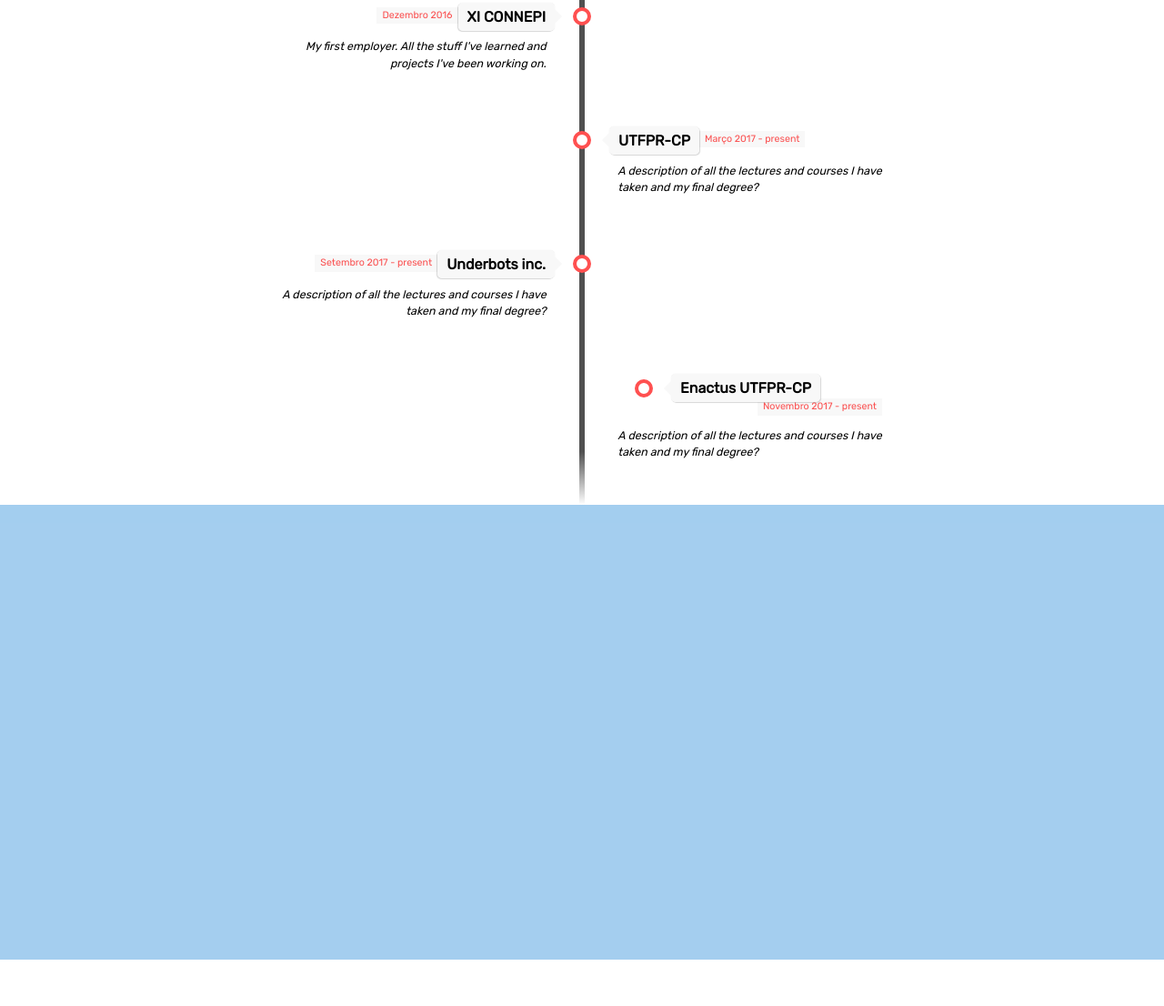
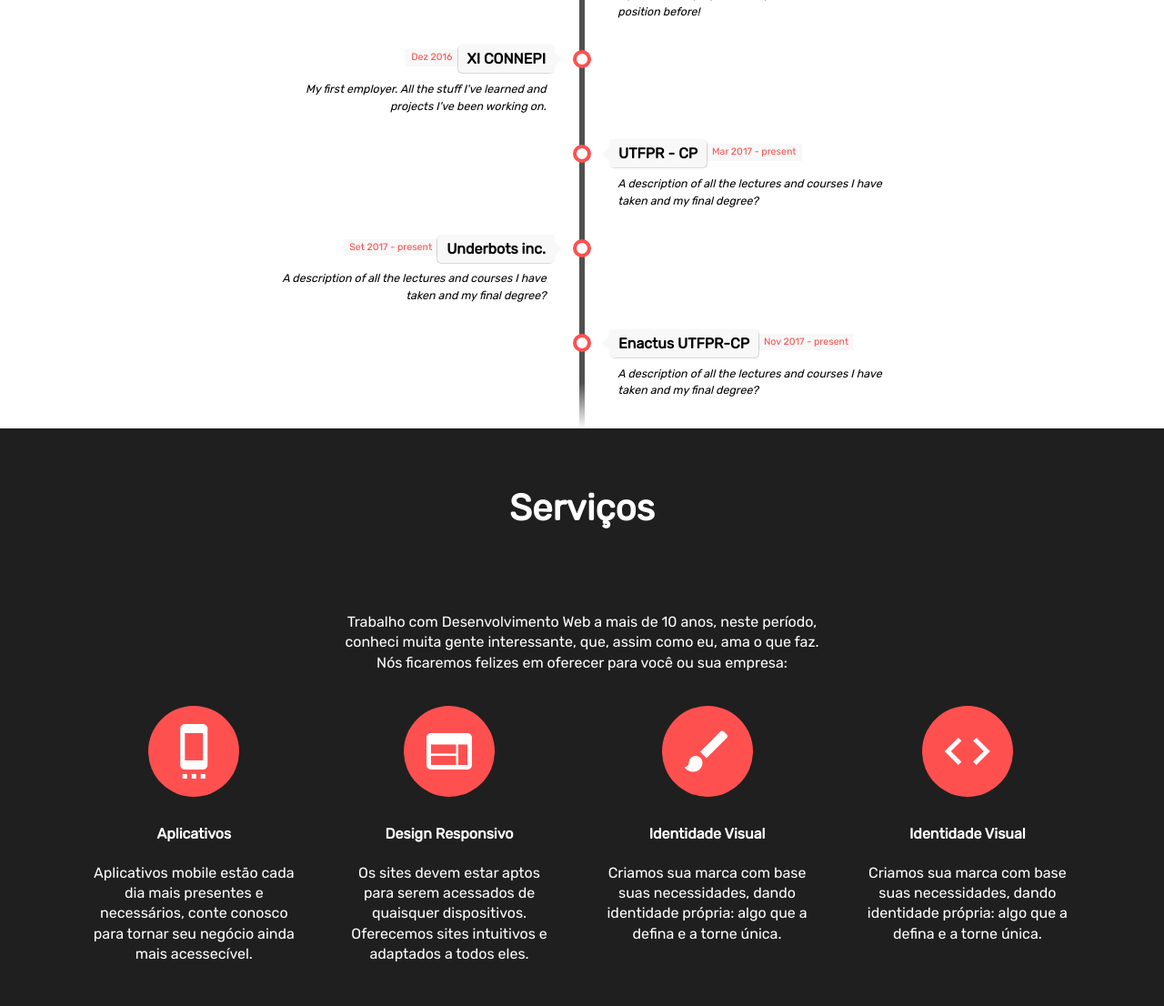
Before and after one commit to urieloliveira/Site, a plain HTML site: page index.html in a window 1280 px wide. Shown: the part 950-2056 px from the top of the page at 91% size. Before the commit the page ends 2005 px from the top, so only its background shows below. Drawn offline with Linux system fonts and the light colour scheme.

Commit message:
Adicionando serviços que ofereço - section services

```diff
--- a/css/style.css
+++ b/css/style.css
@@ -12,7 +12,7 @@
 
 .header{
     height: 635px;
-    background: rgba(59, 59, 59, 0.5);
+    background: rgba(59, 59, 59, 0.3);
 }
 
 .menu {
@@ -138,27 +138,27 @@
     background-position: center;
     background-repeat: no-repeat;
     background-size: cover;
-    filter: blur(3px);
+
     height: 635px;
     width: 100%;
 }
 
-/* ================ Timeline ================ */
-
-.about h2 {
+.title h2 {
     text-align: center;
     font-size: 40px;
-    margin-top: 40px;
+    margin-top: 60px;
     margin-bottom: 0;
 }
 
-.about h3 {
+.title h3 {
     text-align: center;
     font-style: italic;
     font-size: 16px;
     font-weight: 400;
     margin: 0;
 }
+
+/* =========================================== Timeline ========================================= */
 
 .timeline {
 position: relative;
@@ -185,7 +185,7 @@
 }
 
 .timeline li {
-padding: 2em 0;
+padding: 1em 0;
 }
 
 .timeline li:after {
@@ -426,8 +426,59 @@
     }
 }
 
-.services div{
-    width: 100%;
-    height: 500px;
-    background: rgba(125,185,232,0.7)
+/* ======================================== Section Services ==================================== */
+
+.services {
+    background: rgb(31, 31, 31);
+    color: rgb(255, 255, 255);
 }
+
+.services-container {
+    display: grid;
+    grid-column-gap: 5%;
+    grid-template-columns: auto auto auto auto;
+    justify-items: center;
+    width: 1080px;
+    margin: 0 auto;
+    text-align: center;
+}
+
+.services-title {
+    display: grid;
+    grid-area: 1/1/1/5;
+    width: 50%;
+}
+
+.services-title p{
+    padding: 70px 0 20px 0;
+}
+
+.services-content {
+    display: grid;
+    grid-row: 2;
+}
+
+.services-img {
+    display: grid;
+    align-items: center;
+    width: 100px;
+    height: 100px;
+    margin: 0 auto;
+    border-radius:100%;
+    background: rgb(255,80,80);
+}
+
+.services-img i {
+    font-size: 60px;
+    color: rgb(255, 255, 255);
+}
+
+.services-description {
+    min-height: 200px;
+    margin-top: 30px;
+}
+
+.services-description h4{
+    margin-top: 0;
+    margin-bottom: 20px;
+}
--- a/index.html
+++ b/index.html
@@ -7,6 +7,7 @@
     <title>Document</title>
     <link href="css/style.css" rel="stylesheet">
     <link href="https://fonts.googleapis.com/css?family=Lato|Rubik" rel="stylesheet">
+    <link href="https://fonts.googleapis.com/icon?family=Material+Icons" rel="stylesheet">
 </head>
 <body>
     <main class="header">
@@ -38,7 +39,7 @@
     </main>
 
     <section class="about">
-        <div>
+        <div class="title">
             <h2>Sobre</h2>
             <h3>Graduating in Computer engineering.</h3>
         </div>
@@ -51,7 +52,12 @@
                             <span class="flag">IFBA - Seabra</span>
                             <span class="time-wrapper"><span class="time">2013 - 2017</span></span>
                         </div>
-                        <div class="desc">My current employment. Way better than the position before!</div>
+                        <div class="desc">
+                            My current employment. Way better than the position before!
+                            My current employment. Way better than the position before!
+                            My current employment. Way better than the position before!
+                            My current employment. Way better than the position before!
+                        </div>
                     </div>
                 </li>
 
@@ -60,7 +66,7 @@
                     <div class="direction-l">
                         <div class="flag-wrapper">
                             <span class="flag">XI CONNEPI</span>
-                            <span class="time-wrapper"><span class="time">Dezembro 2016</span></span>
+                            <span class="time-wrapper"><span class="time">Dez 2016</span></span>
                         </div>
                         <div class="desc">My first employer. All the stuff I've learned and projects I've been working on.</div>
                     </div>
@@ -70,8 +76,8 @@
                 <li>
                     <div class="direction-r">
                         <div class="flag-wrapper">
-                            <span class="flag">UTFPR-CP</span>
-                            <span class="time-wrapper"><span class="time">Março 2017 - present</span></span>
+                            <span class="flag">UTFPR - CP</span>
+                            <span class="time-wrapper"><span class="time">Mar 2017 - present</span></span>
                         </div>
                         <div class="desc">A description of all the lectures and courses I have taken and my final degree?</div>
                     </div>
@@ -82,7 +88,7 @@
                     <div class="direction-l">
                         <div class="flag-wrapper">
                             <span class="flag">Underbots inc.</span>
-                            <span class="time-wrapper"><span class="time">Setembro 2017 - present</span></span>
+                            <span class="time-wrapper"><span class="time">Set 2017 - present</span></span>
                         </div>
                         <div class="desc">A description of all the lectures and courses I have taken and my final degree?</div>
                     </div>
@@ -93,7 +99,7 @@
                     <div class="direction-r">
                         <div class="flag-wrapper">
                             <span class="flag">Enactus UTFPR-CP</span>
-                            <span class="time-wrapper"><span class="time">Novembro 2017 - present</span></span>
+                            <span class="time-wrapper"><span class="time">Nov 2017 - present</span></span>
                         </div>
                         <div class="desc">A description of all the lectures and courses I have taken and my final degree?</div>
                     </div>
@@ -103,7 +109,61 @@
     </section>
 
     <section class="services">
-        <div></div>
+        <div class="services-container">
+            <div class="title services-title">
+                <h2>Serviços</h2>
+                <p> Trabalho com Desenvolvimento Web a mais de 10 anos, neste período,
+                    conheci muita gente interessante, que, assim como eu, ama o que faz.
+                    Nós ficaremos felizes em oferecer para você ou sua empresa:
+                </p>
+            </div>
+
+            <div class="services-content">
+                <div class="services-img">
+                    <i class="material-icons">settings_cell</i>
+                </div>
+                <div class="services-description">
+                    <h4>Aplicativos</h4>
+                    <p>Aplicativos mobile estão cada dia mais presentes e necessários,
+                        conte conosco para tornar seu negócio ainda mais acessecível.
+                    </p>
+                </div>
+            </div>
+
+            <div class="services-content">
+                <div class="services-img">
+                    <i class="material-icons">web</i>
+                </div>
+                <div class="services-description">
+                    <h4>Design Responsivo</h4>
+                    <p>Os sites devem estar aptos para serem acessados de quaisquer dispositivos.
+                        Oferecemos sites intuitivos e adaptados a todos eles.</p>
+                </div>
+            </div>
+
+            <div class="services-content">
+                <div class="services-img">
+                    <i class="material-icons">brush</i>
+                </div>
+                <div class="services-description">
+                    <h4>Identidade Visual</h4>
+                    <p>Criamos sua marca com base suas necessidades, dando identidade própria:
+                        algo que a defina e a torne única.</p>
+                </div>
+            </div>
+
+            <div class="services-content">
+                <div class="services-img">
+                    <i class="material-icons">code</i>
+                </div>
+                <div class="services-description">
+                    <h4>Identidade Visual</h4>
+                    <p>Criamos sua marca com base suas necessidades, dando identidade própria:
+                        algo que a defina e a torne única.</p>
+                </div>
+            </div>
+        </div>
+
     </section>
 
     <section class="habiliadade">
```
Also changed, not shown: 1 other file.
